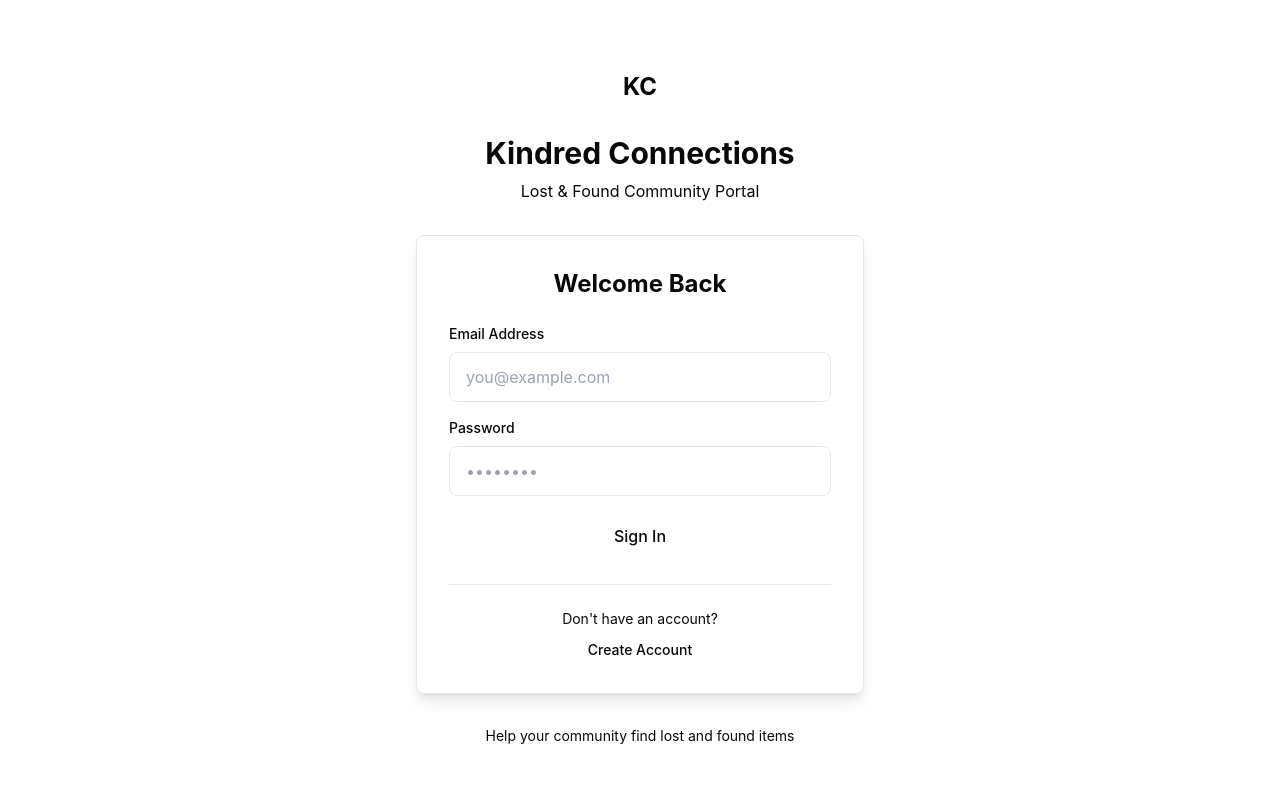
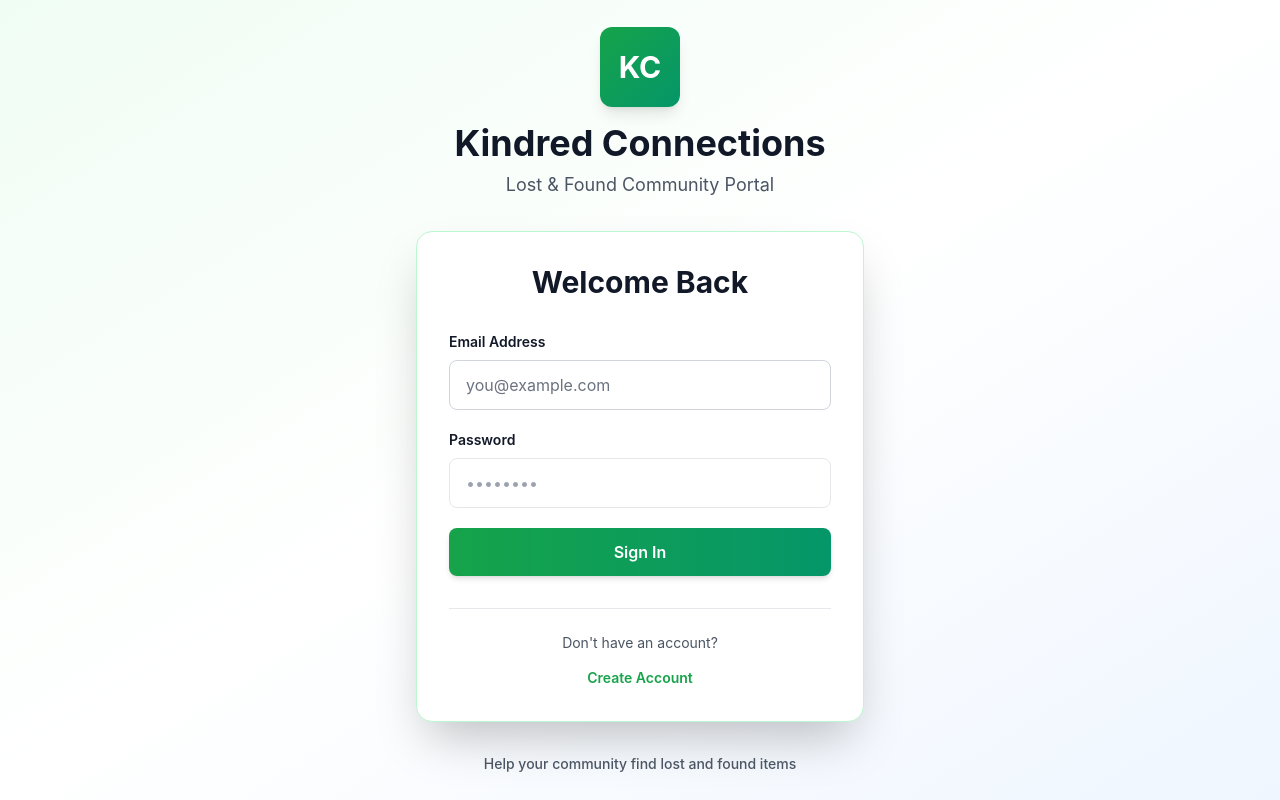
Before and after one commit to AP2605/Kindred-Connections---Lost-Found-App, a React (Create React App) app: page /login in a window 1280 px wide. Built offline with nearby package versions, Linux system fonts and the light colour scheme; no server answers.

Commit message:
Login page redesigned

```diff
--- a/src/pages/LoginPage.jsx
+++ b/src/pages/LoginPage.jsx
@@ -42,28 +42,28 @@ export function LoginPage() {
   };
 
   return (
-    <div className="min-h-screen bg-gradient-to-br from-primary/10 to-secondary flex items-center justify-center p-4">
+    <div className="min-h-screen bg-gradient-to-br from-green-50 via-white to-blue-50 dark:from-gray-900 dark:via-gray-800 dark:to-green-950 flex items-center justify-center p-4">
       <div className="w-full max-w-md">
         {/* Logo Section */}
         <div className="text-center mb-8">
-          <div className="w-16 h-16 bg-primary rounded-lg flex items-center justify-center mx-auto mb-4">
-            <span className="text-primary-foreground font-bold text-2xl">KC</span>
+          <div className="w-20 h-20 bg-gradient-to-br from-green-600 to-emerald-600 rounded-xl flex items-center justify-center mx-auto mb-4 shadow-lg">
+            <span className="text-white font-bold text-3xl">KC</span>
           </div>
-          <h1 className="text-3xl font-bold text-foreground mb-2">Kindred Connections</h1>
-          <p className="text-muted-foreground">Lost & Found Community Portal</p>
+          <h1 className="text-4xl font-bold text-gray-900 dark:text-white mb-2">Kindred Connections</h1>
+          <p className="text-gray-600 dark:text-gray-400 text-lg">Lost & Found Community Portal</p>
         </div>
 
         {/* Card */}
-        <div className="bg-card rounded-lg border border-border p-8 shadow-lg">
-          <h2 className="text-2xl font-bold text-foreground mb-6 text-center">
+        <div className="bg-white dark:bg-gray-800 rounded-2xl border border-green-200 dark:border-green-900 p-8 shadow-2xl">
+          <h2 className="text-3xl font-bold text-gray-900 dark:text-white mb-8 text-center">
             {isSignUp ? 'Create Account' : 'Welcome Back'}
           </h2>
 
           {/* Form */}
-          <form onSubmit={handleSubmit} className="space-y-4">
+          <form onSubmit={handleSubmit} className="space-y-5">
             {/* Email */}
             <div>
-              <label className="block text-sm font-medium text-foreground mb-2">
+              <label className="block text-sm font-semibold text-gray-900 dark:text-white mb-2">
                 Email Address
               </label>
               <input
@@ -72,13 +72,13 @@ export function LoginPage() {
                 onChange={(e) => setEmail(e.target.value)}
                 required
                 placeholder="you@example.com"
-                className="w-full px-4 py-3 border border-border rounded-lg bg-background text-foreground placeholder-muted-foreground focus:outline-none focus:ring-2 focus:ring-primary focus:border-transparent"
+                className="w-full px-4 py-3 border border-gray-300 dark:border-gray-700 rounded-lg bg-white dark:bg-gray-700 text-gray-900 dark:text-white placeholder-gray-500 dark:placeholder-gray-400 focus:outline-none focus:ring-2 focus:ring-green-500 focus:border-transparent dark:focus:ring-green-400"
               />
             </div>
 
             {/* Password */}
             <div>
-              <label className="block text-sm font-medium text-foreground mb-2">
+              <label className="block text-sm font-semibold text-gray-900 dark:text-white mb-2">
                 Password
               </label>
               <input
@@ -91,12 +91,12 @@ export function LoginPage() {
               />
             </div>
 
-            {/* Error Message */}
+            {/* Error/Success Message */}
             {error && (
-              <div className={`p-4 rounded-lg text-sm ${
+              <div className={`p-4 rounded-lg text-sm font-medium border ${
                 error.includes('Verification') || error.includes('sent')
-                  ? 'bg-green-100 text-green-800 dark:bg-green-900/30 dark:text-green-300'
-                  : 'bg-red-100 text-red-800 dark:bg-red-900/30 dark:text-red-300'
+                  ? 'bg-green-50 dark:bg-green-900/20 text-green-800 dark:text-green-300 border-green-300 dark:border-green-700'
+                  : 'bg-red-50 dark:bg-red-900/20 text-red-800 dark:text-red-300 border-red-300 dark:border-red-700'
               }`}>
                 {error}
               </div>
@@ -106,15 +106,15 @@ export function LoginPage() {
             <button
               type="submit"
               disabled={loading}
-              className="w-full px-4 py-3 bg-primary text-primary-foreground rounded-lg hover:bg-opacity-90 transition-all font-medium disabled:opacity-50 mt-6"
+              className="w-full px-4 py-3 bg-gradient-to-r from-green-600 to-emerald-600 hover:from-green-700 hover:to-emerald-700 text-white rounded-lg transition-all font-semibold disabled:opacity-50 disabled:cursor-not-allowed mt-6 shadow-md active:scale-95"
             >
               {loading ? 'Loading...' : isSignUp ? 'Sign Up' : 'Sign In'}
             </button>
           </form>
 
           {/* Toggle Sign Up / Sign In */}
-          <div className="mt-6 text-center border-t border-border pt-6">
-            <p className="text-muted-foreground text-sm mb-2">
+          <div className="mt-8 text-center border-t border-gray-200 dark:border-gray-700 pt-6">
+            <p className="text-gray-600 dark:text-gray-400 text-sm mb-3">
               {isSignUp ? 'Already have an account?' : "Don't have an account?"}
             </p>
             <button
@@ -122,7 +122,7 @@ export function LoginPage() {
                 setIsSignUp(!isSignUp);
                 setError('');
               }}
-              className="text-primary hover:text-primary/80 font-medium text-sm transition-colors"
+              className="text-green-600 dark:text-green-400 hover:text-green-700 dark:hover:text-green-300 font-semibold text-sm transition-colors"
             >
               {isSignUp ? 'Sign In' : 'Create Account'}
             </button>
@@ -130,7 +130,7 @@ export function LoginPage() {
         </div>
 
         {/* Info Text */}
-        <p className="text-center text-muted-foreground text-sm mt-8">
+       <p className="text-center text-gray-600 dark:text-gray-400 text-sm mt-8 font-medium">
           Help your community find lost and found items
         </p>
       </div>
```
